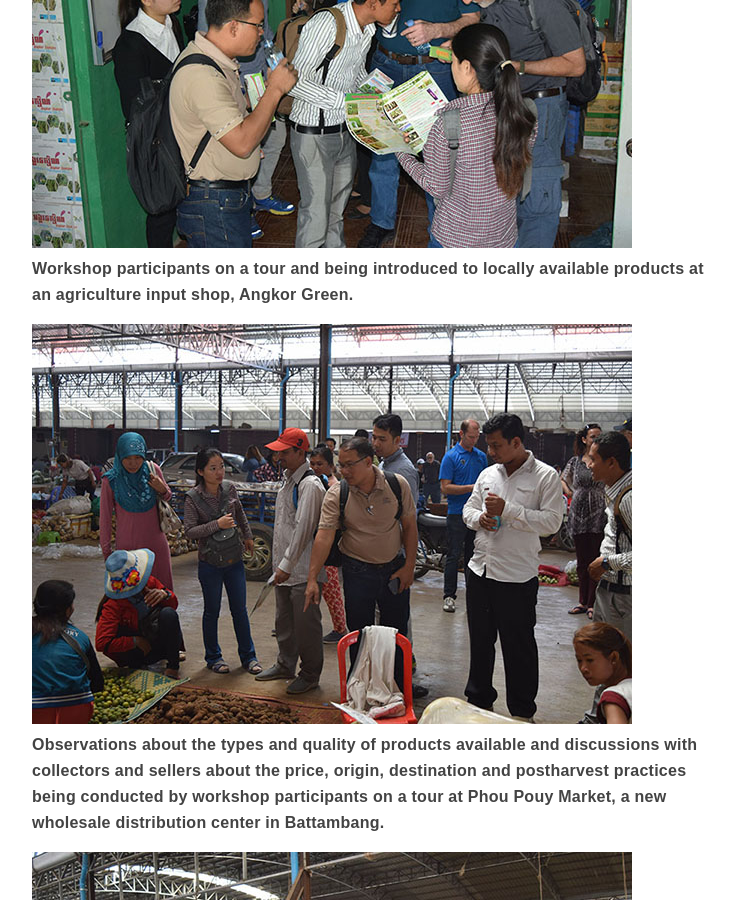
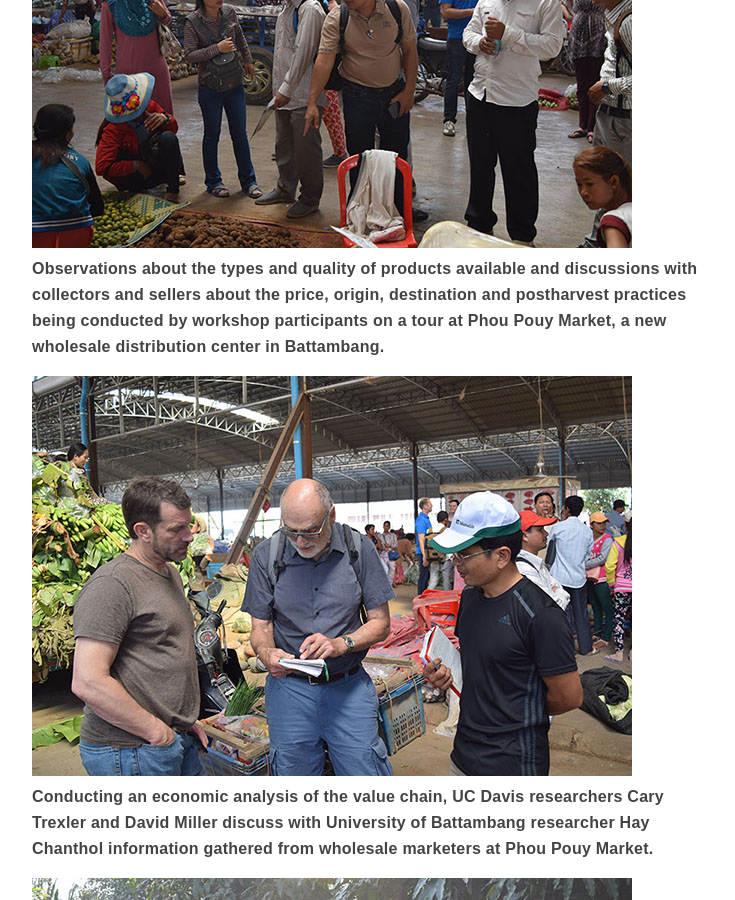
Before and after one commit to ucdavis/ip, a Jekyll site: the page built from _posts/profiles/Cambodia/2015-02-12-EntrepreneurshipMentoring.markdown, in a window 1280 px wide and 900 px high, scrolled down 6595 px. Shown: the whole window, without its empty margins (96-831 px from the left). Built offline with Jekyll 4.4.1, drawn with Linux system fonts in a browser that asks for light colours; nearby versions of some CDN libraries.

Commit message:
change to Cambodia-entrepreneurship
deleting one photo and description

```diff
--- a/_posts/profiles/Cambodia/2015-02-12-EntrepreneurshipMentoring.markdown
+++ b/_posts/profiles/Cambodia/2015-02-12-EntrepreneurshipMentoring.markdown
@@ -54,9 +54,6 @@ The participatory events of this partnering workshop produced volumes of useful
 ![Participants conduct market survey at Beung Chhouk Market](/media/profiles/Photo_29.JPG)<br>
 **Market survey conducted by workshop participants at Beung Chhouk Market who are making observations, discussing with sellers and taking notes about the types, origin, quality, price, etc. of fruits and vegetables found within this market.**
 
-![Participants touring Angkor Green, an agricultural input shop](/media/profiles/Photo_31.jpg)<br>
-**Workshop participants on a tour and being introduced to locally available products at an agriculture input shop, Angkor Green.**
-
 ![Farmers discussing products with market sellers](/media/profiles/Photo_33.JPG)<br>
 **Observations about the types and quality of products available and discussions with collectors and sellers about the price, origin, destination and postharvest practices being conducted by workshop participants on a tour at Phou Pouy Market, a new wholesale distribution center in Battambang.**
 
```
Also changed, not shown: media/profiles/Photo_31.JPG (deleted).
